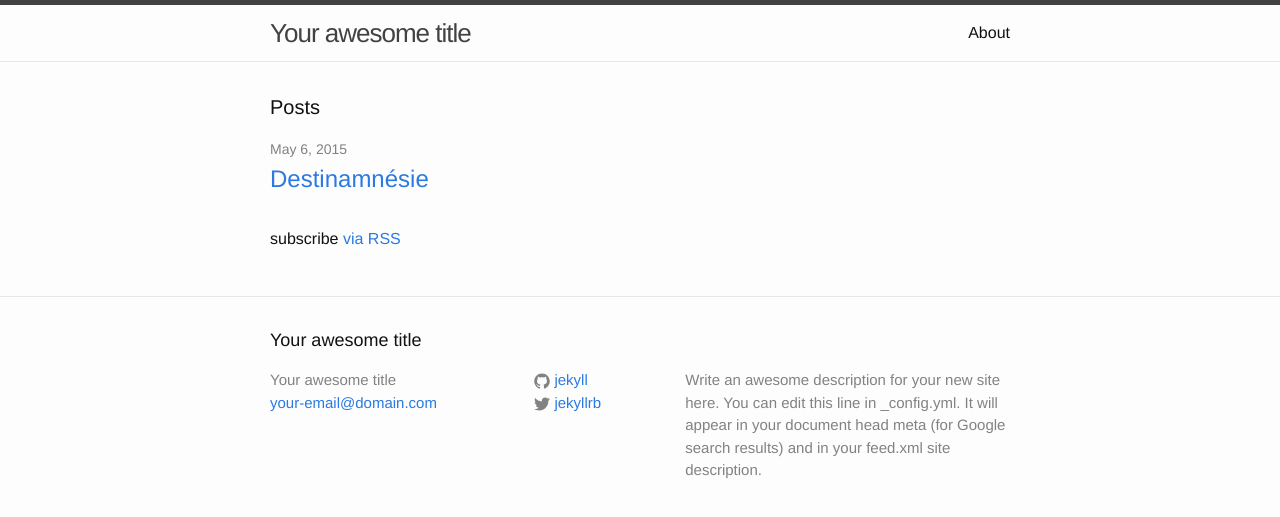
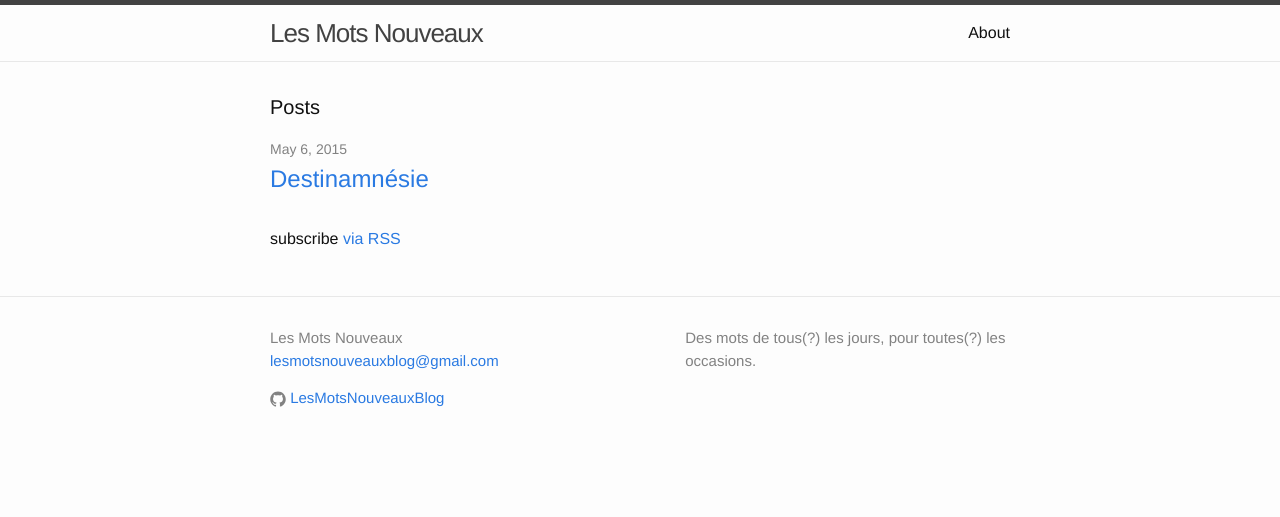
Before and after one commit to BamBalaam/LesMotsNouveauxBlog, a Jekyll site: the page built from index.html, in a window 1280 px wide. Shown: the top 517 px of the page. Built offline with Jekyll 4.4.1, drawn with Linux system fonts in a browser that asks for light colours.

Commit message:
Added blog info blog-wide and changed footer

```diff
--- a/_config.yml
+++ b/_config.yml
@@ -1,14 +1,12 @@
 # Site settings
-title: Your awesome title
-email: your-email@domain.com
+title: Les Mots Nouveaux
+email: lesmotsnouveauxblog@gmail.com
 description: > # this means to ignore newlines until "baseurl:"
-  Write an awesome description for your new site here. You can edit this
-  line in _config.yml. It will appear in your document head meta (for
-  Google search results) and in your feed.xml site description.
+  Des mots de tous(?) les jours, pour toutes(?) les occasions.
 baseurl: "" # the subpath of your site, e.g. /blog/
 url: "http://yourdomain.com" # the base hostname & protocol for your site
-twitter_username: jekyllrb
-github_username:  jekyll
+#twitter_username: jekyllrb
+github_username:  LesMotsNouveauxBlog
 permalink: /blog/:title.html
 paginate_path: '/blog/page:num/'
 
--- a/_includes/footer.html
+++ b/_includes/footer.html
@@ -1,8 +1,6 @@
 <footer class="site-footer">
 
   <div class="wrapper">
-
-    <h2 class="footer-heading">{{ site.title }}</h2>
 
     <div class="footer-col-wrapper">
       <div class="footer-col  footer-col-1">
@@ -10,10 +8,8 @@
           <li>{{ site.title }}</li>
           <li><a href="mailto:{{ site.email }}">{{ site.email }}</a></li>
         </ul>
-      </div>
 
-      <div class="footer-col  footer-col-2">
-        <ul class="social-media-list">
+         <ul class="social-media-list">
           {% if site.github_username %}
           <li>
             <a href="https://github.com/{{ site.github_username }}">
@@ -45,6 +41,10 @@
         </ul>
       </div>
 
+      <div class="footer-col  footer-col-2">
+
+      </div>
+
       <div class="footer-col  footer-col-3">
         <p class="text">{{ site.description }}</p>
       </div>
```
